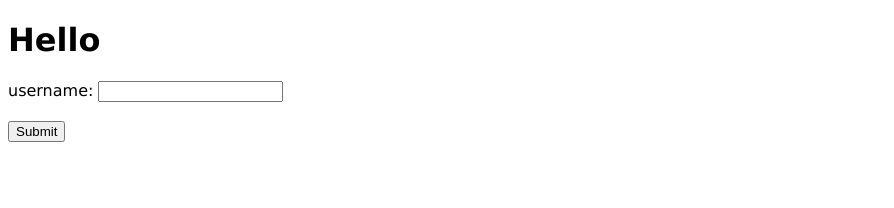
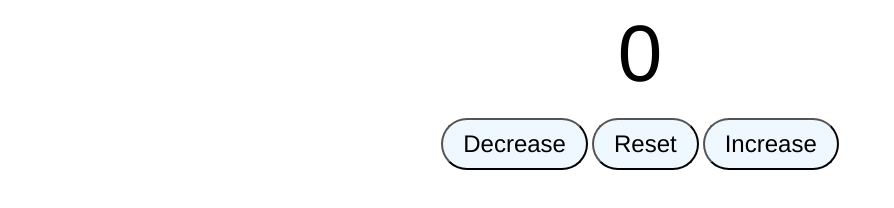
Before and after one commit to Breno-vc/js_studies, a plain HTML site: page CrashCourse/index.html in a window 1280 px wide. Shown: the whole page, without its empty margins (0-894 px from the left). Drawn offline with Linux system fonts and the light colour scheme.

Commit message:
alteracoes novas

```diff
--- a/CrashCourse/index.html
+++ b/CrashCourse/index.html
@@ -4,17 +4,23 @@
 <head>
   <meta charset="UTF-8">
   <meta name="viewport" content="width=device-width, initial-scale=1.0">
-  <title>Crash Course JS 2024</title>
+  <title>Document</title>
   <link rel="stylesheet" href="./style.css">
 </head>
 
 <body>
-  <h1 id="myH1">Hello</h1>
-  <label>username:</label>
-  <input type="text" id="myText"><br><br>
-  <button id="mySubmit">Submit</button>
+  <label id="countLabel">0</label><br>
+
+  <div id="btnContainer">
+    <button id="dec" class="buttons">Decrease</button>
+    <button id="reset" class="buttons">Reset</button>
+    <button id="increase" class="buttons">Increase</button>
+  </div>
+
+
+
+
   <script src="./index.js"></script>
-
 </body>
 
 </html>
--- a/CrashCourse/index.js
+++ b/CrashCourse/index.js
@@ -1,7 +1,21 @@
-let username;
+const dec = document.getElementById("dec");
+const reset = document.getElementById("reset");
+const inc = document.getElementById("increase");
 
-document.getElementById("mySubmit").onclick = function () {
-  username = document.getElementById("myText").value;
-  console.log(username);
-  document.getElementById("myH1").textContent = `Hello ${username}`;
+const countLabel = document.getElementById("countLabel");
+let count = 0;
+
+inc.onclick = function () {
+  count++;
+  countLabel.textContent = count;
 };
+
+dec.onclick = function () {
+  count--;
+  countLabel.textContent = count;
+};
+
+reset.onclick = function () {
+  count = 0;
+  countLabel.textContent = count;
+};
--- a/CrashCourse/style.css
+++ b/CrashCourse/style.css
@@ -1,4 +1,23 @@
-body {
-  font-family: Verdana, Geneva, Tahoma, sans-serif;
-  font-size: 1em;
+#countLabel {
+  display: block;
+  text-align: center;
+  font-size: 5em;
+  font-family: Helvetica, sans-serif;
 }
+#btnContainer {
+  text-align: center;
+}
+.buttons {
+  padding: 10px 20px;
+  font-size: 1.5em;
+  font-family: Helvetica, sans-serif;
+  background-color: aliceblue;
+  border-radius: 80px;
+  border-color: black;
+  cursor: pointer;
+  color: black;
+  transition: background-color 0.35s;
+}
+.buttons:hover {
+  background-color: rgb(131, 192, 245);
+}
```
